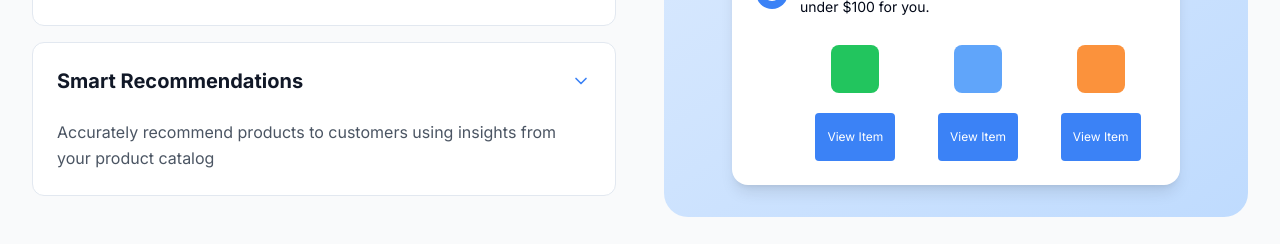
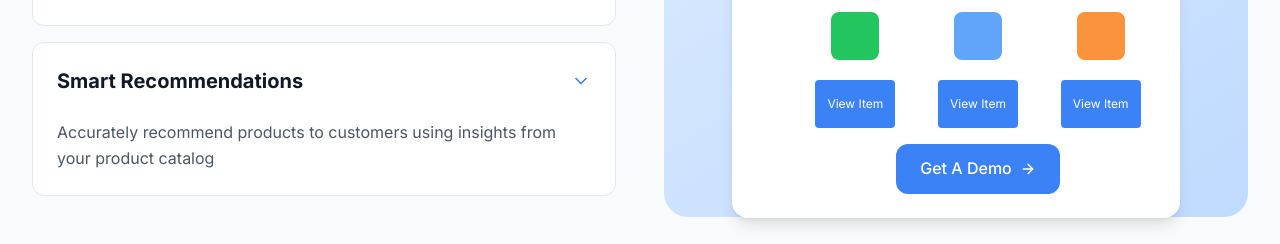
Before and after one commit to bscube/evergrow-ai-site-builder, a React (Vite) app: page / in a window 1280 px wide. Shown: the part 4198-4442 px from the top of the page. Built offline with nearby package versions, Linux system fonts and the light colour scheme.

Commit message:
Add "Get A Demo" button
Adds the "Get A Demo" button below the recommendation response section, ensuring consistent styling and alignment.

```diff
--- a/src/components/sections/EnterpriseDataSection.tsx
+++ b/src/components/sections/EnterpriseDataSection.tsx
@@ -1,5 +1,5 @@
 import React, { useState } from 'react';
-import { ChevronDown, ChevronRight } from 'lucide-react';
+import { ChevronDown, ChevronRight, ArrowRight } from 'lucide-react';
 
 const EnterpriseDataSection = () => {
   const [expandedItem, setExpandedItem] = useState('Smart Recommendations');
@@ -112,7 +112,7 @@ const EnterpriseDataSection = () => {
                       </p>
 
                       {/* Product recommendations */}
-                      <div className="grid grid-cols-3 gap-3">
+                      <div className="grid grid-cols-3 gap-3 mb-4">
                         <div className="text-center">
                           <div className="bg-grey-100 rounded-lg p-3 mb-2">
                             <div className="w-12 h-12 bg-green-500 rounded-lg mx-auto"></div>
@@ -138,6 +138,14 @@ const EnterpriseDataSection = () => {
                           </button>
                         </div>
                       </div>
+
+                      {/* Get A Demo Button */}
+                      <div className="flex justify-center">
+                        <button className="bg-blue-500 hover:bg-blue-600 text-white font-medium px-6 py-3 rounded-xl flex items-center gap-2 transition-colors duration-200">
+                          Get A Demo
+                          <ArrowRight className="h-4 w-4" />
+                        </button>
+                      </div>
                     </div>
                   </div>
                 </div>
```
